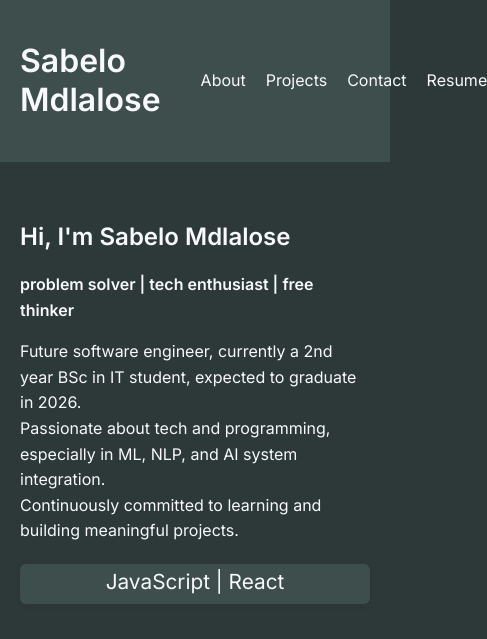
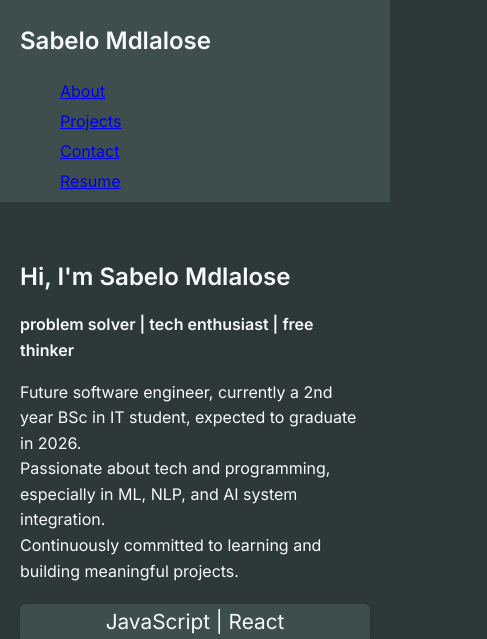
Before and after one commit to Sabelo-Mdlalose/Sabelo-Mdlalose-portfolio, a plain HTML site: page index.html in a window 390 px wide. Shown: the top 639 px of the page, 487 px wide, since content can reach past the window. Drawn offline with Linux system fonts and the light colour scheme.

Commit message:
Update style.css

```diff
--- a/style.css
+++ b/style.css
@@ -15,8 +15,10 @@ body {
   justify-content: space-between;
   align-items: center;
   background: #3d4e4c;
-  padding: 20px;
   border-bottom: 1px solid #3d4e4c;
+  flex-wrap: wrap;
+  row-gap: 10px;
+  padding: 10px 20px;
 }
 
 .logo {
@@ -27,14 +29,14 @@ body {
 nav ul {
   list-style: none;
   display: flex;
-  gap: 20px;
+  gap: 10px;
   margin: 0;
+  flex-wrap: wrap;
 }
 
 nav a {
-  text-decoration: none;
-  color: #f7f9fc;
-  font-weight: 500;
+  font-size: 0.95rem;
+  word-break: break-word;
 }
 
 /* Hero Section */
@@ -295,3 +297,23 @@ footer {
   max-width: 600px;      /* Matches width of .skills-section */
   margin: 0 auto;        /* Horizontally centers whole block */
 }
+
+@media screen and (max-width: 600px) {
+  .nav-bar {
+    flex-direction: column;
+    align-items: flex-start;
+  }
+
+  nav ul {
+    flex-direction: column;
+    gap: 10px;
+  }
+
+  nav a {
+    font-size: 1rem;
+  }
+
+  .logo {
+    font-size: 1.5rem;
+  }
+}
```
